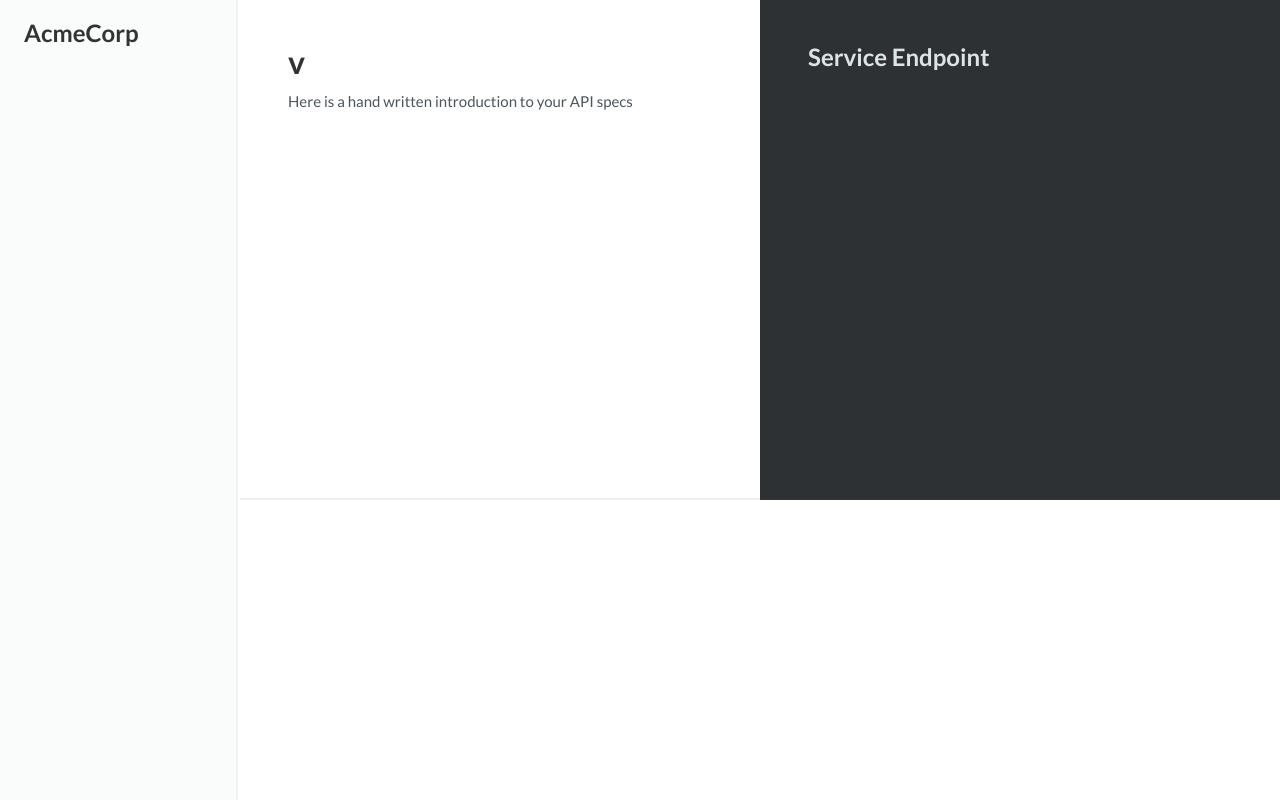
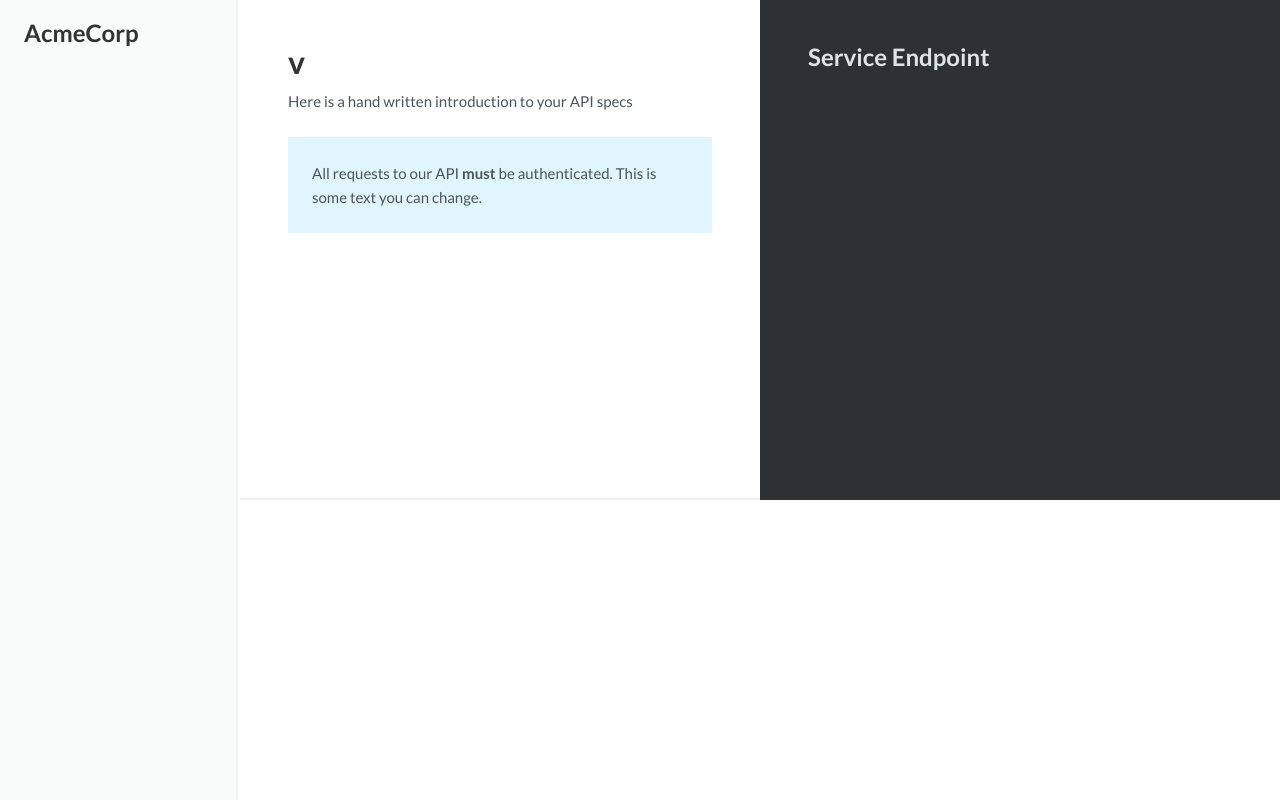
Before and after one commit to owainlewis/apidoc, a Flask app: template templates/spec.html in a window 1280 px wide. Run offline with Flask 2, Linux system fonts and the light colour scheme; the template is opened without the code that fills it, so the values that code supplies are empty; some libraries are stand-ins or nearby versions.

Commit message:
updates spec

```diff
--- a/templates/spec.html
+++ b/templates/spec.html
@@ -22,6 +22,11 @@
           {{ spec.info.description }}
 
           <p>Here is a hand written introduction to your API specs</p>
+
+          <div class="notice">
+            All requests to our API <strong>must</strong> be
+            authenticated. This is some text you can change.
+          </div>
 
         </div>
         <div class="right">
```
